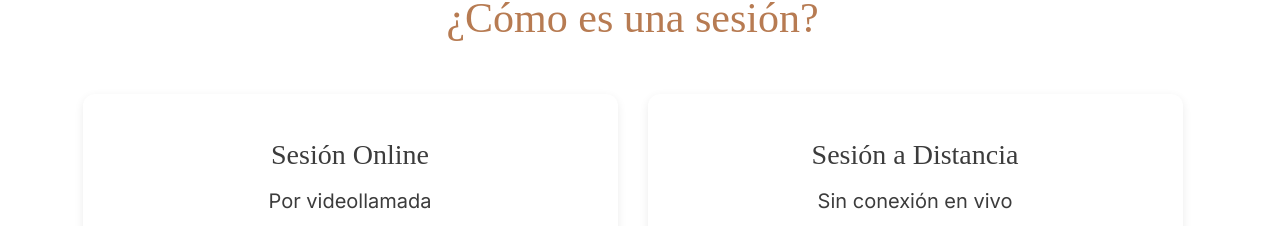
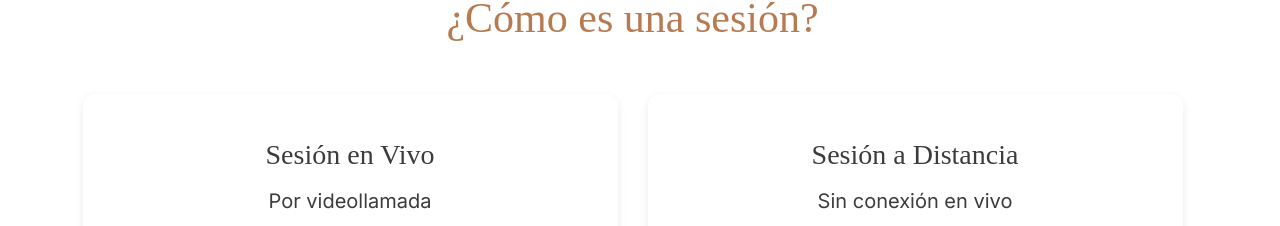
Before and after one commit to AlexisBazila/bellezadelser, a React (Vite) app: page /otras-sanaciones/sanacion-estres in a window 1280 px wide. Shown: the part 2008-2234 px from the top of the page. Built offline with nearby package versions, Linux system fonts and the light colour scheme; a small style sheet from the web is missing; a web font is replaced by a local one.

Commit message:
ajuste sesion En vivo

```diff
--- a/src/layouts/TipoSesionSection/TipoSesionSection.jsx
+++ b/src/layouts/TipoSesionSection/TipoSesionSection.jsx
@@ -5,7 +5,7 @@ export default function TipoSesionSection({ tipos = ["vivo", "distancia"] }) {
   // Diccionario de sesiones disponibles
   const sesiones = {
     vivo: {
-      titulo: "Sesión Online",
+      titulo: "Sesión en Vivo",
       descripcion: "Por videollamada",
     },
     distancia: {
```
